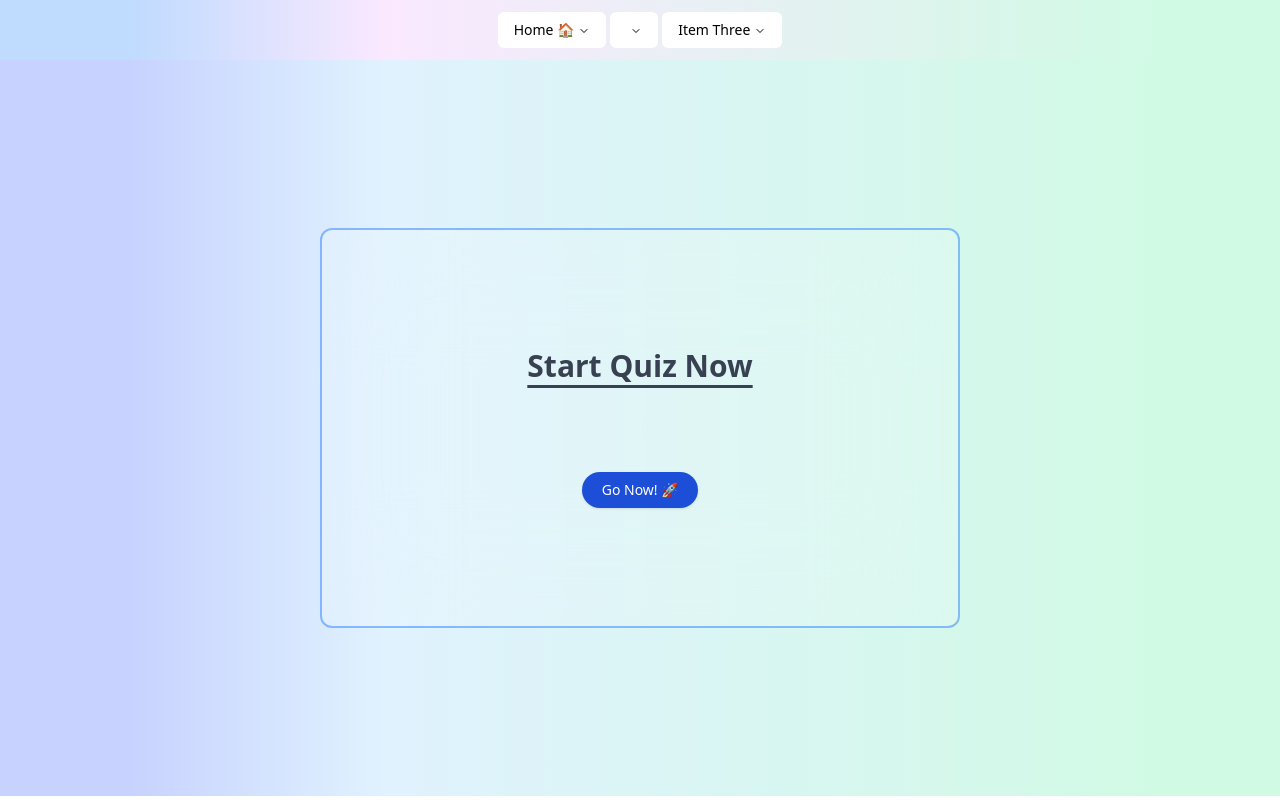
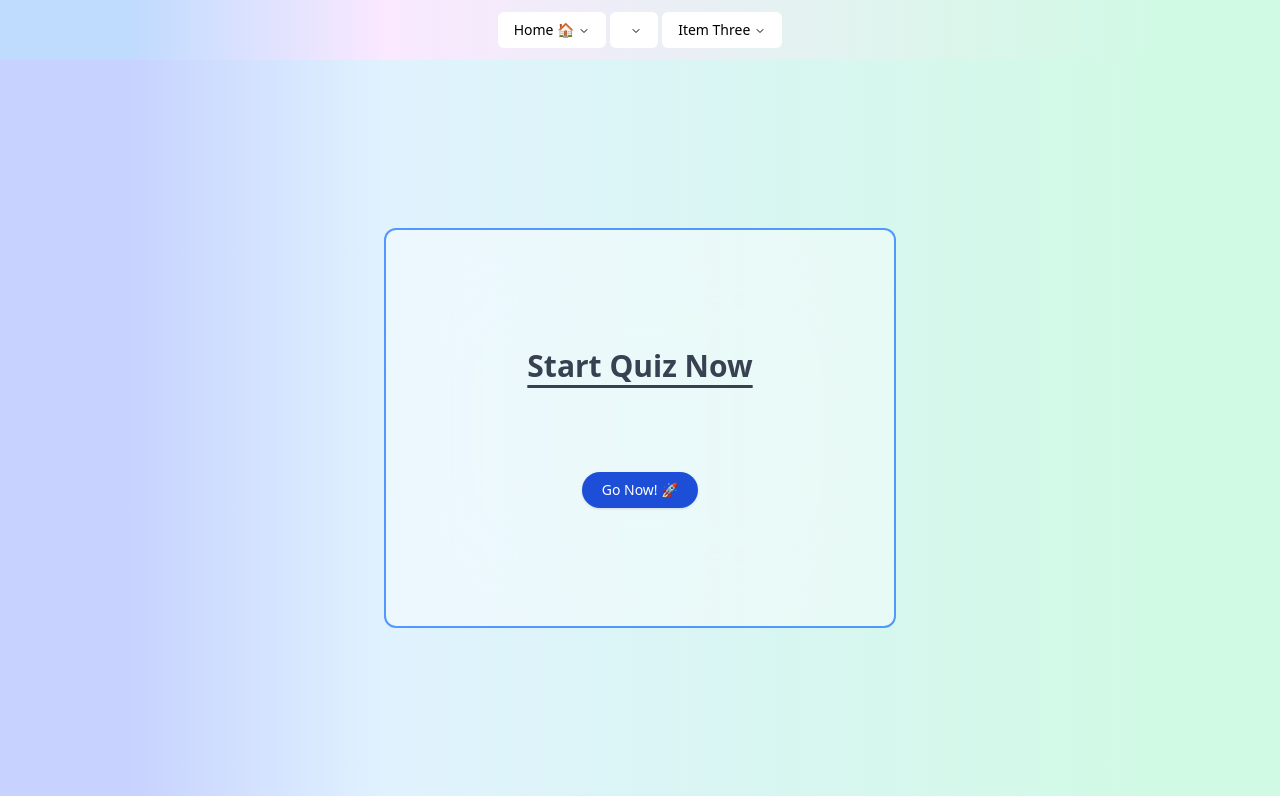
Before and after one commit to AkshatSharma5/Quiz-App, a React (Vite) app: page / in a window 1280 px wide. Built offline with nearby package versions, Linux system fonts and the light colour scheme.

Commit message:
refactor Home, Quiz, and Results components for improved styling and sound asset paths

```diff
--- a/src/page/Home.jsx
+++ b/src/page/Home.jsx
@@ -19,7 +19,7 @@ export default function Home() {
       <div>
         <Toaster position="top-center" />
       </div>
-      <div className="border-2 border-[#0066ff6a] hover:border-[#17671c91] w-[50vw] h-[50vh] backdrop-blur-3xl flex justify-center bg-[#ffffff29] items-center rounded-xl hover:bg-[#7dc9d10b]">
+      <div className="border-2 border-[#0066ffa7] hover:border-[#17671ccf] w-[40vw] h-[50vh] backdrop-blur-3xl flex justify-center bg-[#ffffff6e] items-center rounded-xl hover:bg-[#a3e0e25a]">
         <div className="flex flex-col justify-center items-center gap-8">
           <div className="text-3xl underline underline-offset-8 font-bold text-gray-700">
             Start Quiz Now
--- a/src/page/Quiz.jsx
+++ b/src/page/Quiz.jsx
@@ -24,8 +24,8 @@ export default function Quiz() {
   const [correctAnswersCount, setCorrectAnswersCount] = useState(0);
   const [startTime] = useState(Date.now());
   const [timeTaken, setTimeTaken] = useState(0);
-  const [playCorrect] = useSound('/sounds/correct.mp3');
-  const [playWrong] = useSound('/sounds/wrong.mp3');
+  const [playCorrect] = useSound('../assets/success.mp3');
+  const [playWrong] = useSound('../assets/error.mp3');
 
   // Load saved progress on initial mount
   useEffect(() => {
--- a/src/page/Results.jsx
+++ b/src/page/Results.jsx
@@ -10,7 +10,7 @@ export default function Results({ score, totalQuestions, correctAnswers, timeTak
   };
 
   return (
-    <div className="max-w-2xl mx-auto bg-white rounded-xl shadow-lg p-8">
+    <div className="max-w-2xl mx-auto bg-gradient-to-r from-indigo-200 from-10% via-sky-100 via-30% to-emerald-100 to-90% rounded-xl shadow-lg p-8">
       <h2 className="text-3xl font-bold text-center mb-8">Quiz Results</h2>
 
       <div className="grid md:grid-cols-2 gap-8">
```
